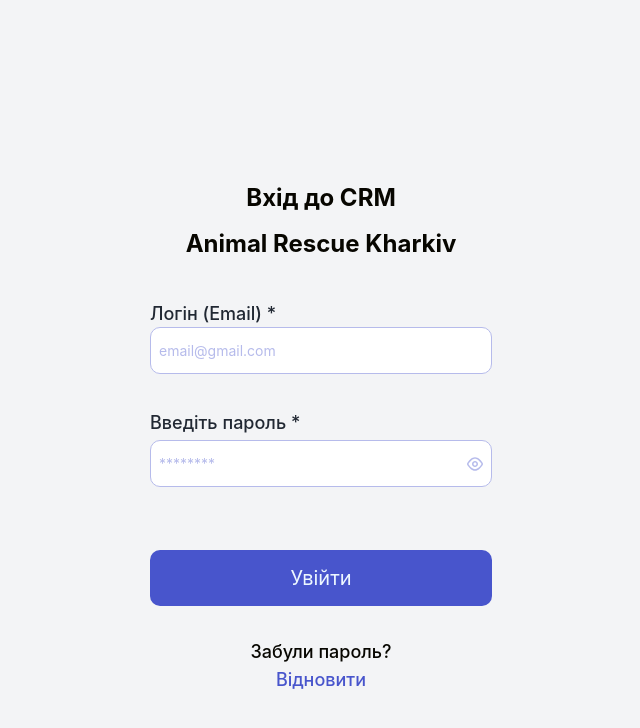
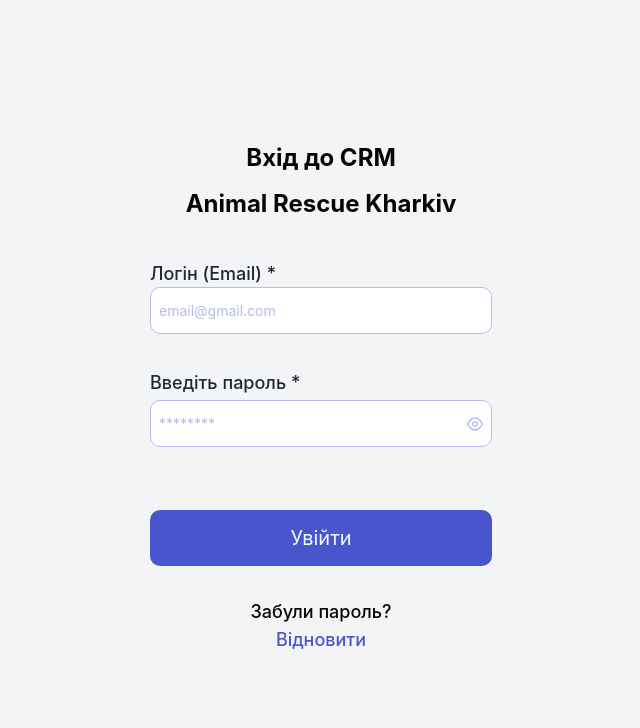
Before and after one commit to baza-trainee/AnimalRescueKharkiv, a Next.js app: page /login in a window 1280 px wide. Shown: the top 728 px of the page, without its empty margins (319-959 px from the left). Built offline with nearby package versions, Linux system fonts and the light colour scheme; no server answers.

Commit message:
fix bag in login page

```diff
--- a/src/components/crm/Login/index.tsx
+++ b/src/components/crm/Login/index.tsx
@@ -39,9 +39,9 @@ type LoginProps = {
     <>
       <form
         onSubmit={handleSubmit(onSubmit)}
-        className="w-[342px] mx-auto flex flex-col justify-items-center"
+        className="w-[342px] mx-auto  flex flex-col justify-items-center"
       >
-        <h2 className="mt-20 mb-[14px] text-center font-bold text-2xl text-crm-black">Вхід до CRM</h2>
+        <h2 className="mb-[14px] text-center font-bold text-2xl text-crm-black">Вхід до CRM</h2>
         <h2 className="text-center font-bold text-2xl text-crm-black mb-10">Animal Rescue Kharkiv</h2>
         <div className="flex flex-col gap-[35px] items-center">
           <Controller
@@ -78,7 +78,7 @@ type LoginProps = {
           Увійти
         </button>
         <p className="font-medium text-lg text-center text-crm-black">Забули пароль? </p>
-        <a href="/crm/forgot-password" className="font-medium text-lg text-center text-mainBlue mb-1">Відновити</a>
+        <a href="/crm/forgot-password" className="w-fit m-auto font-medium text-lg text-center text-mainBlue mb-1">Відновити</a>
 
       </form>
     </>
```
